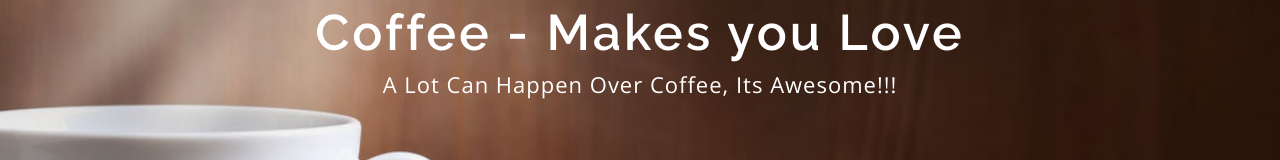
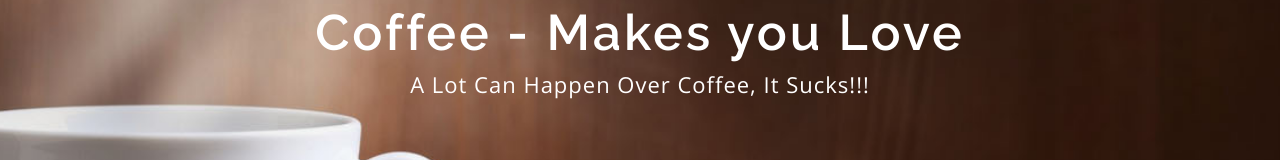
Before and after one commit to cyan-ding/simplesite, a plain HTML site: page index.html in a window 1280 px wide. Shown: the part 330-490 px from the top of the page. Drawn offline with nearby package versions, Linux system fonts and the light colour scheme.

Commit message:
Update index.html

```diff
--- a/index.html
+++ b/index.html
@@ -58,7 +58,7 @@
  <div class="tb-cell text-center">
  <i class="fa fa-heart-o icon"></i>
     <h1>Coffee - Makes you Love</h1>
-    <p>A Lot Can Happen Over Coffee, Its Awesome!!! </p>
+    <p>A Lot Can Happen Over Coffee, It Sucks!!! </p>
     <a href="#portfolio" class="smoothScroll btn btn-lg">Today's Special</a>
 	</div>
 	</header>
```
